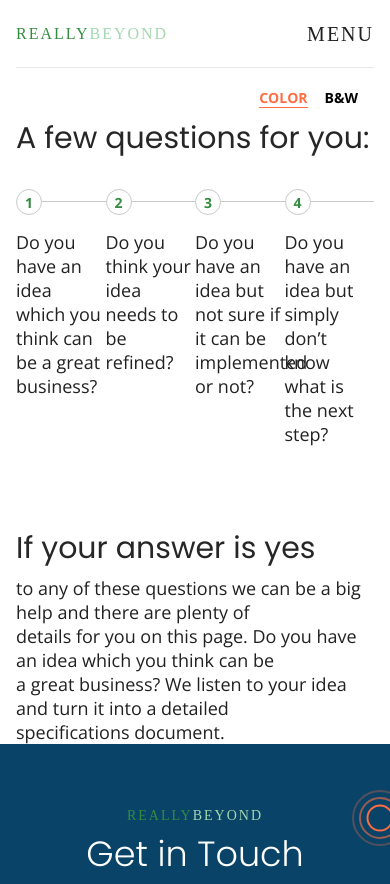
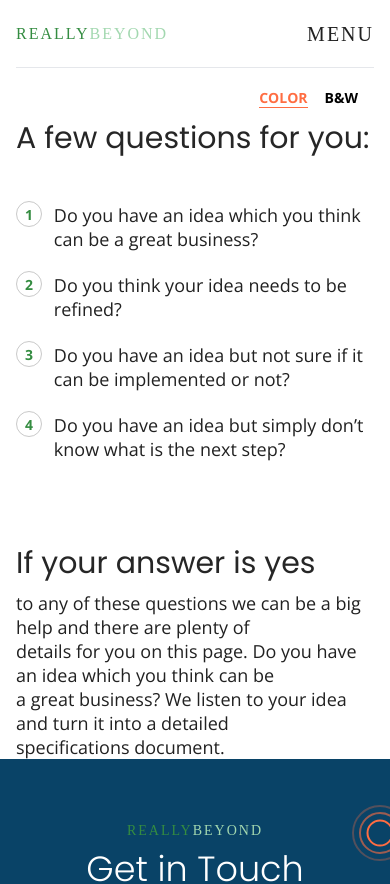
Before and after one commit to Kingkon963/reallyBeyond, a Next.js app: page /idea in a window 390 px wide. Shown: the top 884 px of the page. Built offline with nearby package versions, Linux system fonts and the light colour scheme; a web font is replaced by a local one.

Commit message:
idea: questions mobile responsive

```diff
--- a/pages/idea.tsx
+++ b/pages/idea.tsx
@@ -12,7 +12,7 @@ const Questions: React.FC = ({ children }) => {
     "Do you have an idea but simply don’t know what is the next step?",
   ];
   return (
-    <div className="flex flex-wrap">
+    <div className="flex flex-col lg:flex-row ">
       {quetions.map((question, _idx) => {
         return (
           <Question key={keyGen()} number={_idx + 1}>
@@ -26,18 +26,18 @@ const Questions: React.FC = ({ children }) => {
 
 const Question: React.FC<{ number: Number }> = ({ children, number }) => {
   return (
-    <div className="border-t border-[#C9C9C9] relative pt-7 w-1/4">
-      <span className="absolute -top-[13px] left-0 border border-[#C9C9C9] bg-white text-green font-openSansBold rounded-full w-[26px] h-[26px] text-[14px] flex justify-center items-center">
+    <div className="grid grid-flow-col grid-cols-12 lg:block mb-5 last:mb-0 lg:mb-0 lg:border-t border-[#C9C9C9] relative lg:pt-7 lg:w-1/4">
+      <span className=" col-span-1 lg:absolute lg:-top-[13px] lg:left-0 border border-[#C9C9C9] bg-white text-green font-openSansBold rounded-full w-[26px] h-[26px] text-[14px] flex justify-center items-center">
         {number}
       </span>
-      <p className="text-[18px] font-openSansRegular lg:w-[250px]">
+      <p className=" col-start-2 col-end-13 pl-[8px] lg:pl-0  text-[18px] font-openSansRegular lg:w-[250px] mt-[2px] lg:mt-0 overflow-clip">
         {children}
       </p>
     </div>
   );
 };
 
-const Testimonials: NextPage = () => {
+const IdeaPage: NextPage = () => {
   return (
     <div className="overflow-x-clip">
       <Head>
@@ -70,4 +70,4 @@ const Testimonials: NextPage = () => {
   );
 };
 
-export default Testimonials;
+export default IdeaPage;
```
